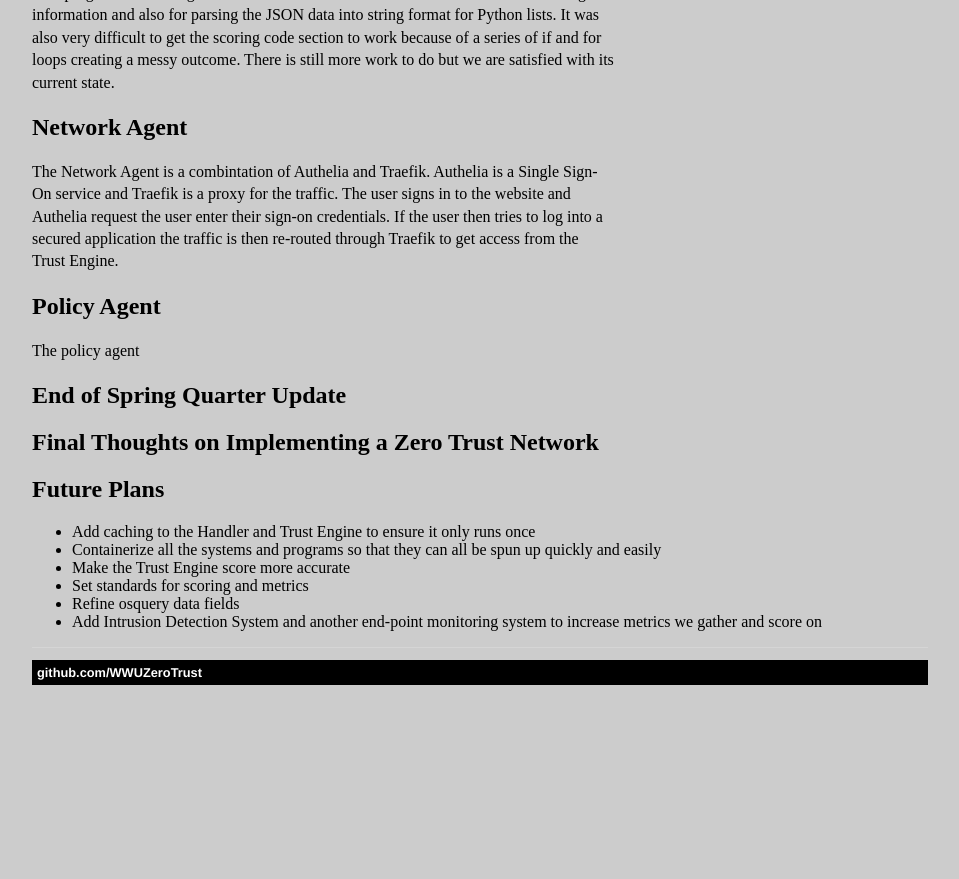
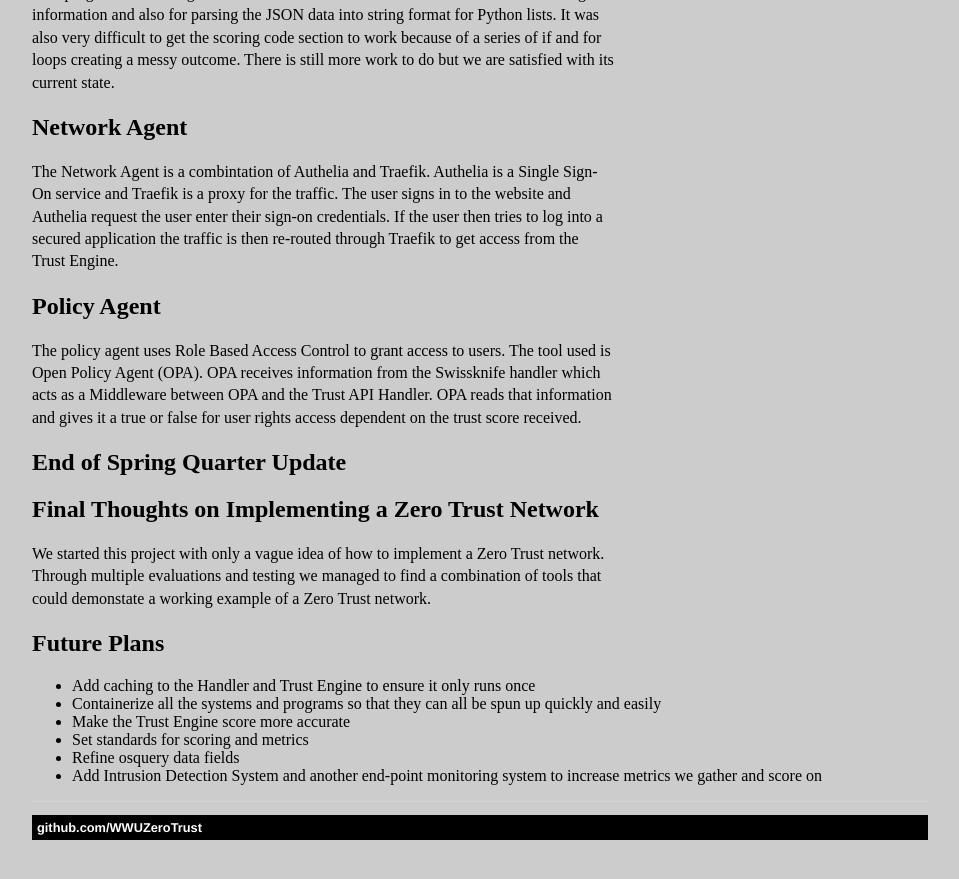
Before and after one commit to WWUZeroTrust/WWUZeroTrust.github.io, a Jekyll site: the page built from _posts/2020-06-1-End-of-Spring-Quarter.md, in a window 1280 px wide and 900 px high, scrolled down 2727 px. Shown: the top 879 px of the window, without its empty margins (160-1119 px from the left). Built offline with Jekyll 4.4.1, drawn with Linux system fonts in a browser that asks for light colours; before the commit the page ends 3472 px from its top, so only the background shows below that.

Commit message:
Update 2020-06-1-End-of-Spring-Quarter.md

```diff
--- a/_posts/2020-06-1-End-of-Spring-Quarter.md
+++ b/_posts/2020-06-1-End-of-Spring-Quarter.md
@@ -35,11 +35,13 @@ The Network Agent is a combintation of Authelia and Traefik. Authelia is a Singl
 
 ## Policy Agent
 
-The policy agent
+The policy agent uses Role Based Access Control to grant access to users. The tool used is Open Policy Agent (OPA). OPA receives information from the Swissknife handler which acts as a Middleware between OPA and the Trust API Handler. OPA reads that information and gives it a true or false for user rights access dependent on the trust score received.
 
 ## End of Spring Quarter Update
 
 ## Final Thoughts on Implementing a Zero Trust Network
+
+We started this project with only a vague idea of how to implement a Zero Trust network. Through multiple evaluations and testing we managed to find a combination of tools that could demonstate a working example of a Zero Trust network.
 
 ## Future Plans
 
```
